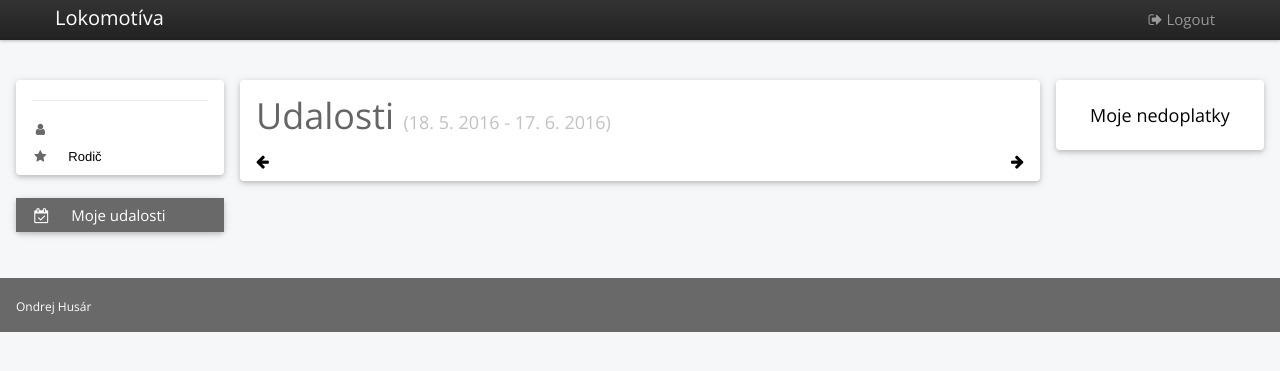
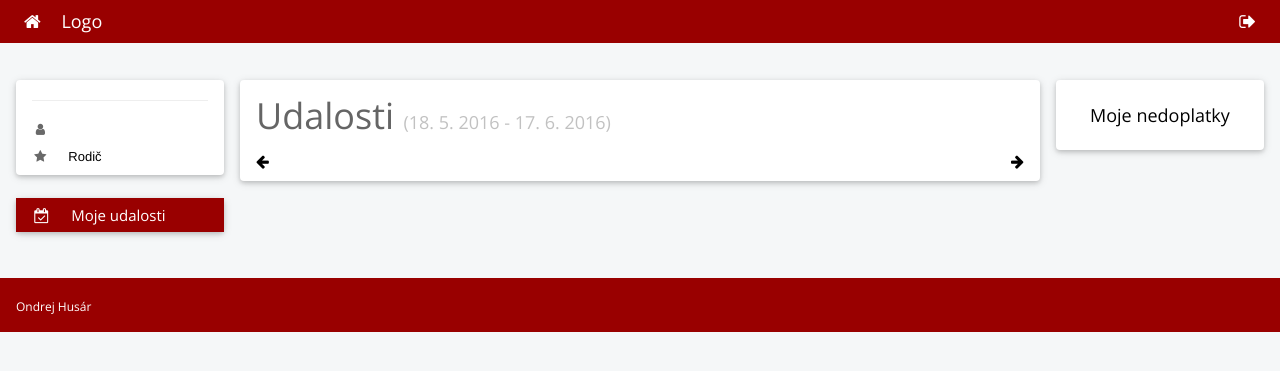
Before and after one commit to OHUSAR/lokomotiva, a Django app: page / in a window 1280 px wide. Shown: the top 371 px of the page. Run offline with Django 3.2, Linux system fonts and the light colour scheme; data that the repository does not hold is empty; some libraries are stand-ins or nearby versions.

Commit message:
fix nav, change colors, add read more button

```diff
--- a/events/views.py
+++ b/events/views.py
@@ -18,8 +18,8 @@ def events(request, wanted=0):
 
     context = {
         'events': desired_events,
-        'older_link': wanted + 1,
-        'newer_link': wanted - 1,
+        'older_link': wanted - 1,
+        'newer_link': wanted + 1,
         'recent': recent
     }
     return render(request, 'lokoadmin/events/events.html', context)
--- a/frontend/static/frontend/css/w3.css
+++ b/frontend/static/frontend/css/w3.css
@@ -4,18 +4,18 @@ html,body,h1,h2,h3,h4,h5 {font-family: "Open Sans", sans-serif}
 .w3-theme-l4 {color:#000 !important; background-color:#dfe5e8 !important}
 .w3-theme-l3 {color:#000 !important; background-color:#becbd2 !important}
 .w3-theme-l2 {color:#000 !important; background-color:#9eb1bb !important}
-.w3-theme-l1 {color:#fff !important; background-color:dimgrey !important}
-.w3-theme-d1 {color:#fff !important; background-color:dimgrey !important}
-.w3-theme-d2 {color:#fff !important; background-color:dimgrey !important}
-.w3-theme-d3 {color:#fff !important; background-color:dimgrey !important}
-.w3-theme-d4 {color:#fff !important; background-color:dimgrey !important}
-.w3-theme-d5 {color:#fff !important; background-color:dimgrey !important}
+.w3-theme-l1 {color:#fff !important; background-color:#990000 !important}
+.w3-theme-d1 {color:#fff !important; background-color:#990000 !important}
+.w3-theme-d2 {color:#fff !important; background-color:#990000 !important}
+.w3-theme-d3 {color:#fff !important; background-color:#990000 !important}
+.w3-theme-d4 {color:#fff !important; background-color:#990000 !important}
+.w3-theme-d5 {color:#fff !important; background-color:#990000 !important}
 
 .w3-theme-light {color:#000 !important; background-color:#f5f7f8 !important}
 .w3-theme-dark {color:#fff !important; background-color:#303e45 !important}
 .w3-theme-action {color:#fff !important; background-color:#303e45 !important}
 
-.w3-theme {color:#fff !important; background-color:dimgrey !important}
+.w3-theme {color:#fff !important; background-color:#990000 !important}
 .w3-text-theme {color:dimgrey !important}
 .w3-theme-border {border-color:dimgrey !important}
-.w3-hover-theme:hover {color:#fff !important; background-color:dimgrey !important}
+.w3-hover-theme:hover {color:#fff !important; background-color:#990000 !important}
--- a/frontend/templates/frontend/base/base.html
+++ b/frontend/templates/frontend/base/base.html
@@ -5,9 +5,9 @@
 
 <body class="w3-theme-l5">
 
-  {% include 'frontend/base/topnav.html' %}
+{% include 'frontend/base/topnav.html' %}
 <!-- Page Container -->
-<div class="w3-container w3-content" style="max-width:1400px;margin-top:80px">
+<div class="w3-container w3-content" style="max-width:1400px; margin-top:80px">
   <!-- The Grid -->
   <div class="w3-row">
     <!-- Left Column -->
@@ -39,11 +39,8 @@
 {% load staticfiles %}
 
 <script src="{% static "lokoadmin/js/jquery-1.7.2.min.js" %}" type="text/javascript"></script>
-<script src="{% static "lokoadmin/js/excanvas.min.js" %}" type="text/javascript"></script>
-<script src="{% static "lokoadmin/js/chart.min.js" %}" type="text/javascript"></script>
 <script src="{% static "lokoadmin/js/bootstrap.js" %}" type="text/javascript"></script>
 <script src={% static "lokoadmin/js/base.js" %}></script>
-
 {% block custom_js %}
 {% endblock %}
 
--- a/frontend/templates/frontend/base/head.html
+++ b/frontend/templates/frontend/base/head.html
@@ -3,7 +3,6 @@
   <title>Lokomotiva</title>
   <meta name="viewport" content="width=device-width, initial-scale=1">
   <link href="{% static "lokoadmin/css/bootstrap.min.css" %}" rel="stylesheet">
-  <link href="{% static "lokoadmin/css/bootstrap-responsive.min.css" %}" rel="stylesheet">
   <link rel="stylesheet" href="{% static "frontend/css/w32.css" %}">
   <link rel="stylesheet" href="{% static "frontend/css/w3.css" %}">
   <link href="http://fonts.googleapis.com/css?family=Open+Sans:400italic,600italic,400,600" rel="stylesheet">
--- a/frontend/templates/frontend/base/topnav.html
+++ b/frontend/templates/frontend/base/topnav.html
@@ -1,24 +1,32 @@
-<div class="navbar navbar-fixed-top">
-  <div class="navbar-inner">
-    <div class="container">
-      <a class="btn btn-navbar" data-toggle="collapse" data-target=".nav-collapse">
-        <span class="icon-bar"></span>
-        <span class="icon-bar"></span>
-        <span class="icon-bar"></span>
+<!-- Navbar -->
+<div class="w3-top">
+ <ul class="w3-navbar w3-theme-d2 w3-left-align w3-large">
+  <li class="w3-hide-medium w3-hide-large w3-opennav w3-right">
+    <a class="w3-padding-large w3-hover-white w3-large w3-theme-d2" href="javascript:void(0);" onclick="openNav()">
+      <i class="fa fa-bars"></i>
     </a>
-      <a class="brand" href="{% url 'frontend:dashboard' %}">
-        Lokomotíva
+  </li>
+  <li>
+    <a href="{% url 'frontend:dashboard' %}" class="w3-padding-large w3-theme-d4">
+      <i class="fa fa-home w3-margin-right"></i>
+      Logo
     </a>
-      <div class="nav-collapse">
-        <ul class="nav pull-right">
-          <li>
-            <a href="{% url 'logout' %}">
+  </li>
+  <li class="w3-hide-small w3-right">
+    <a href="{% url 'logout' %}" class="w3-padding-large w3-hover-white" title="My Account">
       <i class="fa fa-sign-out"></i>
-              Logout
     </a>
   </li>
  </ul>
 </div>
+
+<!-- Navbar on small screens -->
+<div id="navDemo" class="w3-hide w3-hide-large w3-hide-medium w3-top" style="margin-top:51px">
+  <ul class="w3-navbar w3-left-align w3-large w3-theme">
+    <li>
+      <a class="w3-padding-large" href="{% url 'logout' %}">
+        <i class="fa fa-sign-out"></i> Logout
+      </a>
+    </li>
+  </ul>
 </div>
-  </div>
-</div>
--- a/frontend/templates/frontend/dashboard.html
+++ b/frontend/templates/frontend/dashboard.html
@@ -82,7 +82,11 @@
                                         {{ event.end_date }} ({{ event.end_time }})</span>
       <br>
       <hr class="w3-clear">
-      <p>{{ event.description | safe }}</p>
+      <br>
+      <article>
+        {{ event.description | safe }}
+        <button class="btn btn-block more">Čítaj ďalej</button>
+      </article>
       <hr>
       <a type="button" href="{% url 'frontend:event' event.pk %}"
          class="w3-btn w3-theme-d1 w3-margin-bottom">
--- a/frontend/views.py
+++ b/frontend/views.py
@@ -9,7 +9,7 @@ def dashboard(request, wanted=0):
     Page is showing upcoming events for one month (today + 30 days)
 
     :param request: HTML request by the user
-    :param wanted: Users can browse through mohths. 0 is current month, +1 is older, -1 is newer
+    :param wanted: Users can browse through mohths. 0 is current month, +1 is newer, -1 is older
     :return: redered dashboard template with context
     """
     wanted = int(wanted)
@@ -19,8 +19,8 @@ def dashboard(request, wanted=0):
 
     context = {
         'events': desired_events,
-        'older_link': wanted + 1,
-        'newer_link': wanted - 1,
+        'older_link': wanted - 1,
+        'newer_link': wanted + 1,
         'interval': interval
     }
     return render(request, 'frontend/dashboard.html', context)
--- a/lokoadmin/static/lokoadmin/js/base.js
+++ b/lokoadmin/static/lokoadmin/js/base.js
@@ -1,16 +1,35 @@
+function myFunction(id) {
+    var x = document.getElementById(id);
+    if (x.className.indexOf("w3-show") == -1) {
+        x.className += " w3-show";
+        x.previousElementSibling.className += " w3-theme-d1";
+    } else {
+        x.className = x.className.replace("w3-show", "");
+        x.previousElementSibling.className =
+        x.previousElementSibling.className.replace(" w3-theme-d1", "");
+    }
+}
+
+function openNav() {
+    var x = document.getElementById("navDemo");
+    if (x.className.indexOf("w3-show") == -1) {
+        x.className += " w3-show";
+    } else {
+        x.className = x.className.replace(" w3-show", "");
+    }
+}
+
 $(function () {
-
-
 	$('.subnavbar').find ('li').each (function (i) {
-
 		var mod = i % 3;
-
 		if (mod === 2) {
 			$(this).addClass ('subnavbar-open-right');
 		}
+	});
+});
 
-	});
+$('article').each(function(){ $(this).find('p:not(:first)').hide()});
 
-
-
+$('.more').on('click', function(){
+    $(this).hide().closest('article').find('p').show();
 });
```
Also changed, not shown: frontend/templates/frontend/event.html (+6 -2 lines), lokoadmin/templates/lokoadmin/events/events.html (+5 -4 lines). Lines whose indentation alone changed are shown as unchanged.
